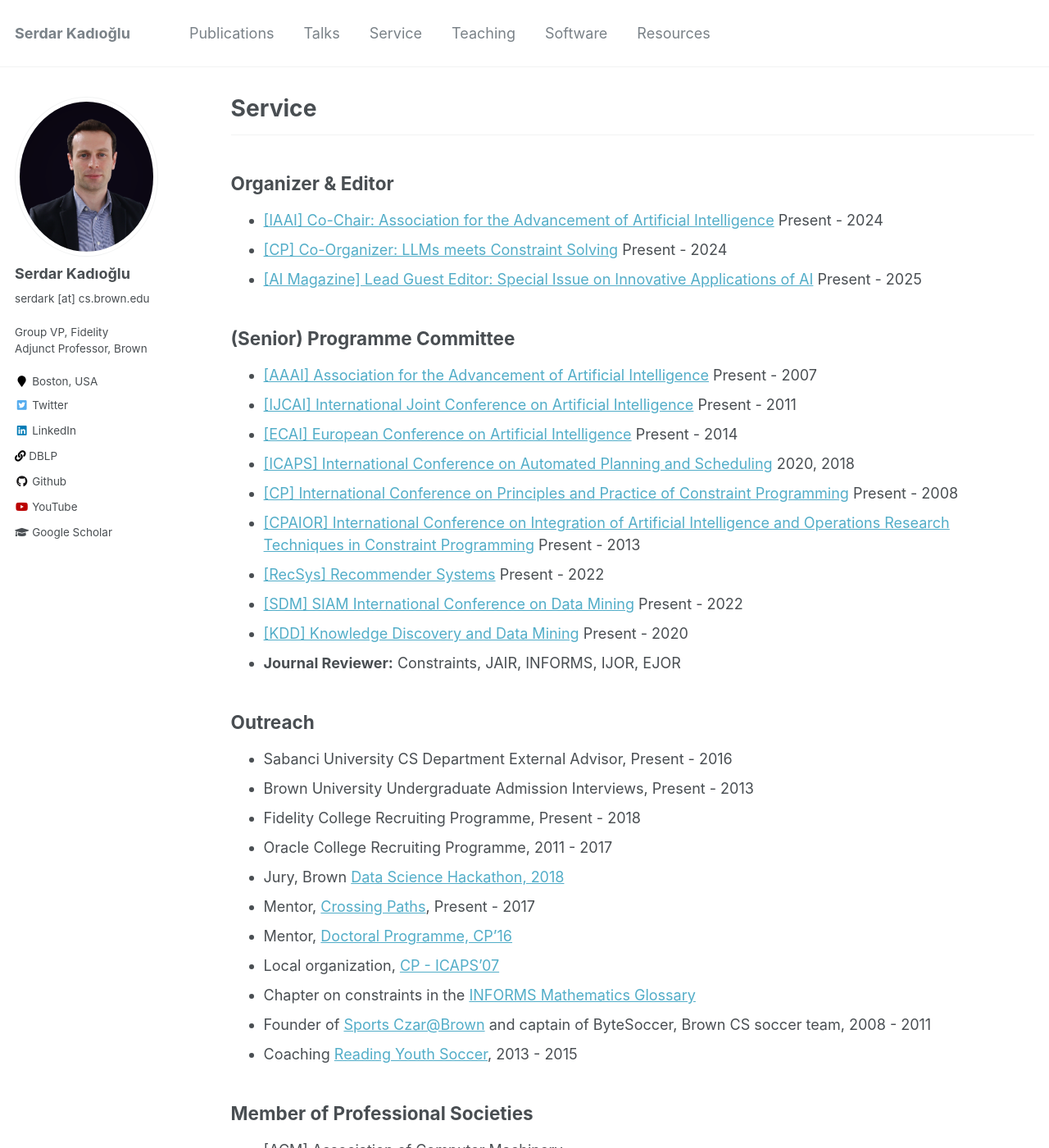
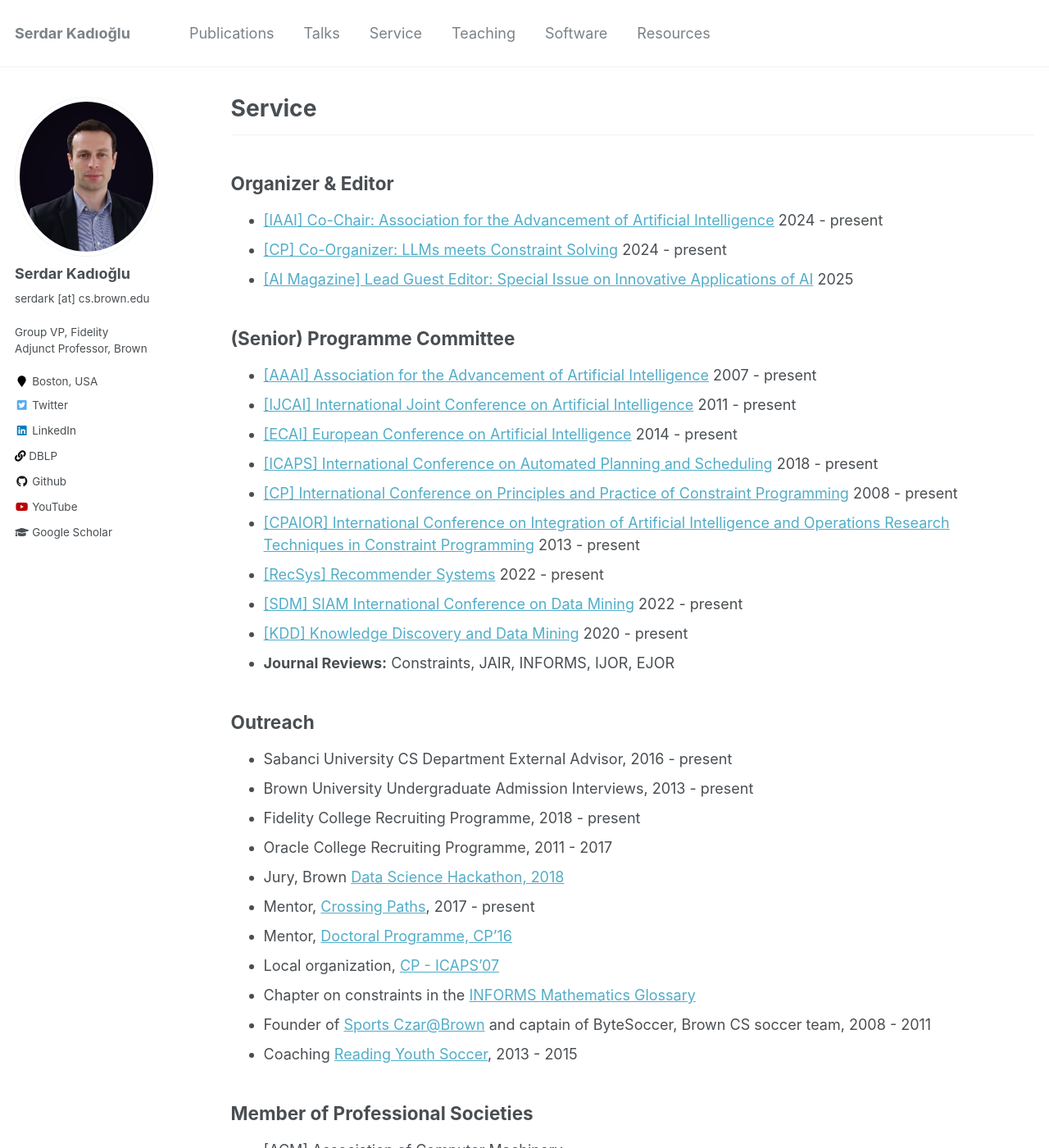
Before and after one commit to skadio/skadio.github.io, a Jekyll site: the page built from _pages/service.md, in a window 1280 px wide and 1400 px high. Shown: the whole window at 82% size. Built offline with Jekyll 4.4.1, drawn with Linux system fonts in a browser that asks for light colours.

Commit message:
Update service.md

```diff
--- a/_pages/service.md
+++ b/_pages/service.md
@@ -8,31 +8,31 @@ author_profile: true
 ---
 
 ## Organizer & Editor
-- [[IAAI] Co-Chair: Association for the Advancement of Artificial Intelligence](https://aaai.org/conference/iaai) Present - 2024
-- [[CP] Co-Organizer: LLMs meets Constraint Solving](https://groups.google.com/g/constraints/c/yzB2yCbkDXw) Present - 2024
-- [[AI Magazine] Lead Guest Editor: Special Issue on Innovative Applications of AI](https://onlinelibrary.wiley.com/journal/23719621) Present - 2025
+- [[IAAI] Co-Chair: Association for the Advancement of Artificial Intelligence](https://aaai.org/conference/iaai) 2024 - present
+- [[CP] Co-Organizer: LLMs meets Constraint Solving](https://groups.google.com/g/constraints/c/yzB2yCbkDXw) 2024 - present
+- [[AI Magazine] Lead Guest Editor: Special Issue on Innovative Applications of AI](https://onlinelibrary.wiley.com/journal/23719621) 2025
 
 
 ## (Senior) Programme Committee
-- [[AAAI] Association for the Advancement of Artificial Intelligence](https://www.aaai.org) Present - 2007
-- [[IJCAI] International Joint Conference on Artificial Intelligence](http://ijcai.org) Present - 2011
-- [[ECAI] European Conference on Artificial Intelligence](https://eurai.orgactivities/ECAI_conferences) Present - 2014
-- [[ICAPS] International Conference on Automated Planning and Scheduling](https://www.icaps-conference.org) 2020, 2018
-- [[CP] International Conference on Principles and Practice of Constraint Programming](http://cp2014.a4cp.orgevents/cp-conference-series/) Present - 2008
-- [[CPAIOR] International Conference on Integration of Artificial Intelligence and Operations Research Techniques in Constraint Programming](https://cpaior.org) Present - 2013
-- [[RecSys] Recommender Systems](https://recsys.acm.org) Present - 2022
-- [[SDM] SIAM International Conference on Data Mining](https://www.siam.org) Present - 2022
-- [[KDD] Knowledge Discovery and Data Mining](https://www.kdd.org) Present - 2020
-- **Journal Reviewer:** Constraints, JAIR, INFORMS, IJOR, EJOR
+- [[AAAI] Association for the Advancement of Artificial Intelligence](https://www.aaai.org) 2007 - present
+- [[IJCAI] International Joint Conference on Artificial Intelligence](http://ijcai.org) 2011 - present
+- [[ECAI] European Conference on Artificial Intelligence](https://eurai.orgactivities/ECAI_conferences) 2014 - present
+- [[ICAPS] International Conference on Automated Planning and Scheduling](https://www.icaps-conference.org) 2018 - present
+- [[CP] International Conference on Principles and Practice of Constraint Programming](http://cp2014.a4cp.orgevents/cp-conference-series/) 2008 - present
+- [[CPAIOR] International Conference on Integration of Artificial Intelligence and Operations Research Techniques in Constraint Programming](https://cpaior.org) 2013 - present
+- [[RecSys] Recommender Systems](https://recsys.acm.org) 2022 - present
+- [[SDM] SIAM International Conference on Data Mining](https://www.siam.org) 2022 - present
+- [[KDD] Knowledge Discovery and Data Mining](https://www.kdd.org) 2020 - present
+- **Journal Reviews:** Constraints, JAIR, INFORMS, IJOR, EJOR
 
 
 ## Outreach
-- Sabanci University CS Department External Advisor, Present - 2016
-- Brown University Undergraduate Admission Interviews, Present - 2013
-- Fidelity College Recruiting Programme, Present - 2018
+- Sabanci University CS Department External Advisor, 2016 - present
+- Brown University Undergraduate Admission Interviews, 2013 - present
+- Fidelity College Recruiting Programme, 2018 - present
 - Oracle College Recruiting Programme, 2011 - 2017
 - Jury, Brown [Data Science Hackathon, 2018](https://browndatathon.devpost.com/)
-- Mentor, [Crossing Paths](https://www.kesisenyollar.org), Present - 2017
+- Mentor, [Crossing Paths](https://www.kesisenyollar.org), 2017 - present
 - Mentor, [Doctoral Programme, CP’16](http://cp2016.a4cp.orgdates/doctoral.html)
 - Local organization, [CP - ICAPS’07](https://archive.a4cp.orgcp2007/Welcome.html)
 - Chapter on constraints in the [INFORMS Mathematics Glossary](https://glossary.informs.orgver2/mpgwiki/index.php?title=Category:Constraint_Programming)
```
